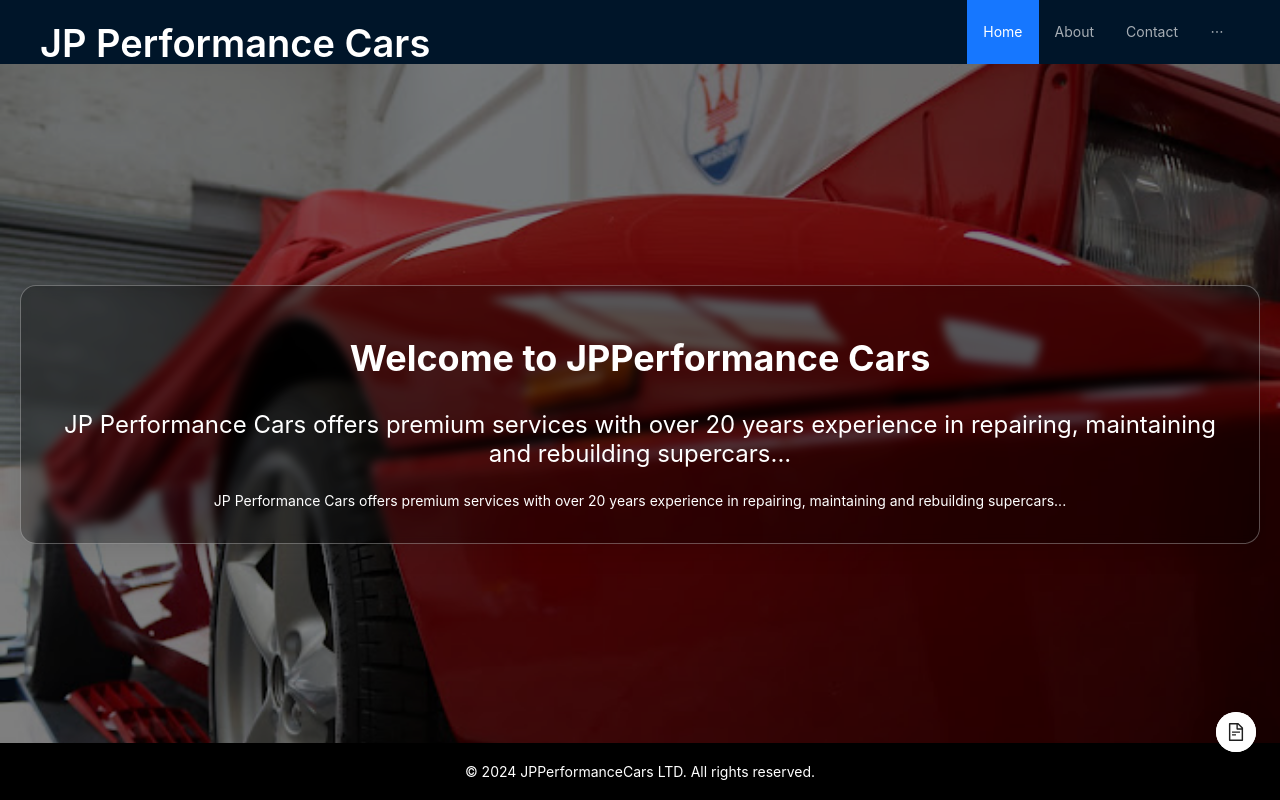
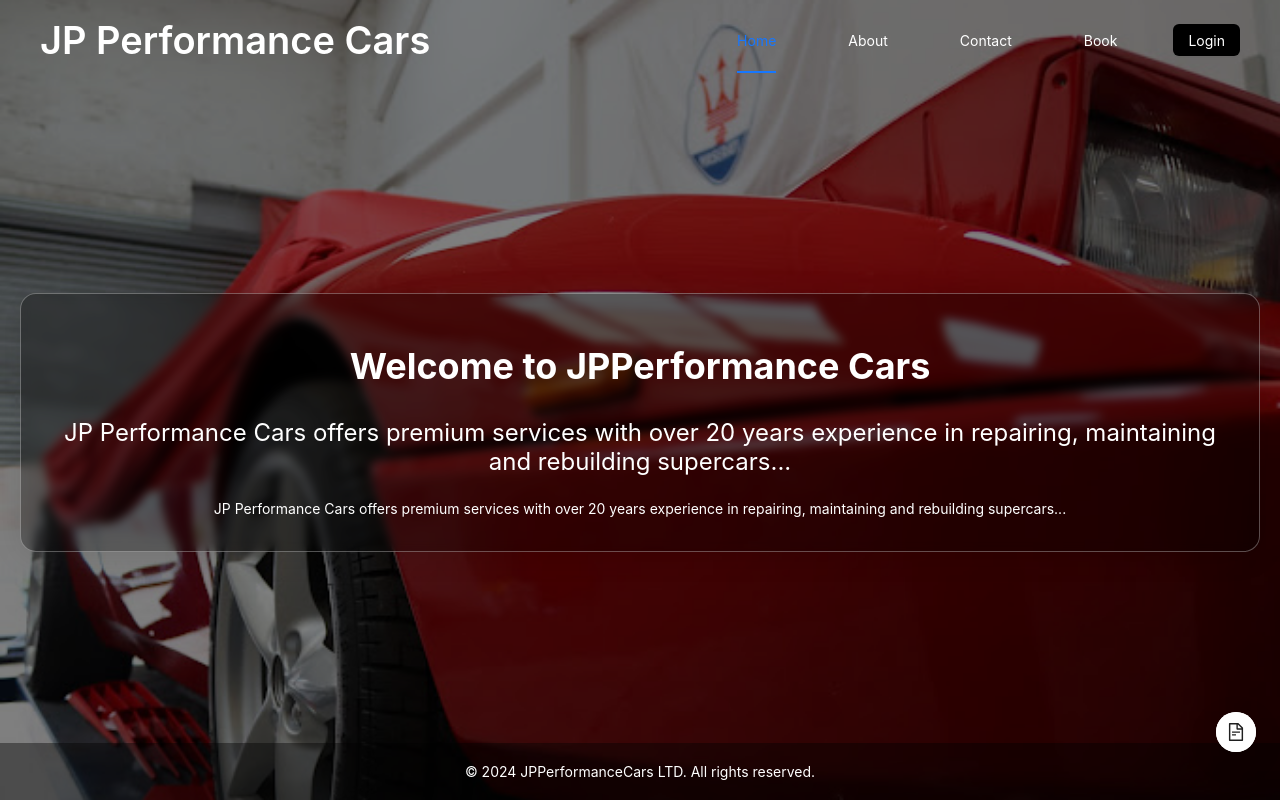
Before and after one commit to bodthegod/ui-jpperformancecars, a React (Create React App) app in the folder jp-app/: page / in a window 1280 px wide. Built offline with nearby package versions, Linux system fonts and the light colour scheme.

Commit message:
- Update styles for header and footer

```diff
--- a/jp-app/src/components/Footer.jsx
+++ b/jp-app/src/components/Footer.jsx
@@ -8,8 +8,8 @@
 
 const StyledFooter = styled(AntdFooter)`
   padding: 20px 40px;
-  background-color: #000;
-  color: #fff;
+  background-color: rgba(0, 0, 0, 0.7); // Adjust the opacity as needed
+  color: #fff; // Assuming white text for better contrast
   text-align: center;
 `;
 
--- a/jp-app/src/components/Header.jsx
+++ b/jp-app/src/components/Header.jsx
@@ -1,28 +1,68 @@
+// src/components/Header.jsx
+
 import React from "react";
-import { Layout, Menu, Typography } from "antd";
+import { Layout, Menu, Typography, Button } from "antd";
+import styled from "styled-components";
 
 const { Header: AntdHeader } = Layout;
 const { Title } = Typography;
 
+const StyledHeader = styled(AntdHeader)`
+  background-color: transparent;
+  padding: 0 40px;
+  display: flex;
+  justify-content: space-between;
+  align-items: center;
+  height: 80px;
+  border-bottom: none;
+  background-color: rgba(0, 0, 0, 0.5);
+`;
+
+const StyledMenu = styled(Menu)`
+  background-color: transparent;
+  border-bottom: none;
+  .ant-menu-item {
+    color: #fff; // assuming white text color for the menu items
+    margin-right: 40px; // adjust as needed
+    border-bottom: none;
+  }
+  .ant-menu-item:hover {
+    color: #c0c0c0; // assuming a lighter color on hover
+  }
+  .ant-menu-item-active,
+  .ant-menu-item-selected,
+  .ant-menu-item-open {
+    color: #fff;
+    border-bottom: none;
+  }
+`;
+
+const StyledButton = styled(Button)`
+  background-color: #000; // assuming a black background for the button
+  color: #fff;
+  border: none;
+  &:hover {
+    background-color: #333; // a slightly lighter black on hover
+    color: #fff;
+  }
+`;
+
 function Header() {
   return (
-    <AntdHeader
-      style={{
-        padding: "0 40px",
-        display: "flex",
-        justifyContent: "space-between",
-      }}
-    >
+    <StyledHeader>
       <Title style={{ color: "#fff", margin: "20px 0" }} level={1}>
         JP Performance Cars
       </Title>
-      <Menu theme="dark" mode="horizontal" defaultSelectedKeys={["1"]}>
-        <Menu.Item key="1">Home</Menu.Item>
-        <Menu.Item key="2">About</Menu.Item>
-        <Menu.Item key="3">Contact</Menu.Item>
-        <Menu.Item key="4">Book</Menu.Item>
-      </Menu>
-    </AntdHeader>
+      <div style={{ display: "flex", alignItems: "center" }}>
+        <StyledMenu theme="dark" mode="horizontal" defaultSelectedKeys={["1"]}>
+          <Menu.Item key="1">Home</Menu.Item>
+          <Menu.Item key="2">About</Menu.Item>
+          <Menu.Item key="3">Contact</Menu.Item>
+          <Menu.Item key="4">Book</Menu.Item>
+        </StyledMenu>
+        <StyledButton>Login</StyledButton>
+      </div>
+    </StyledHeader>
   );
 }
 
```
